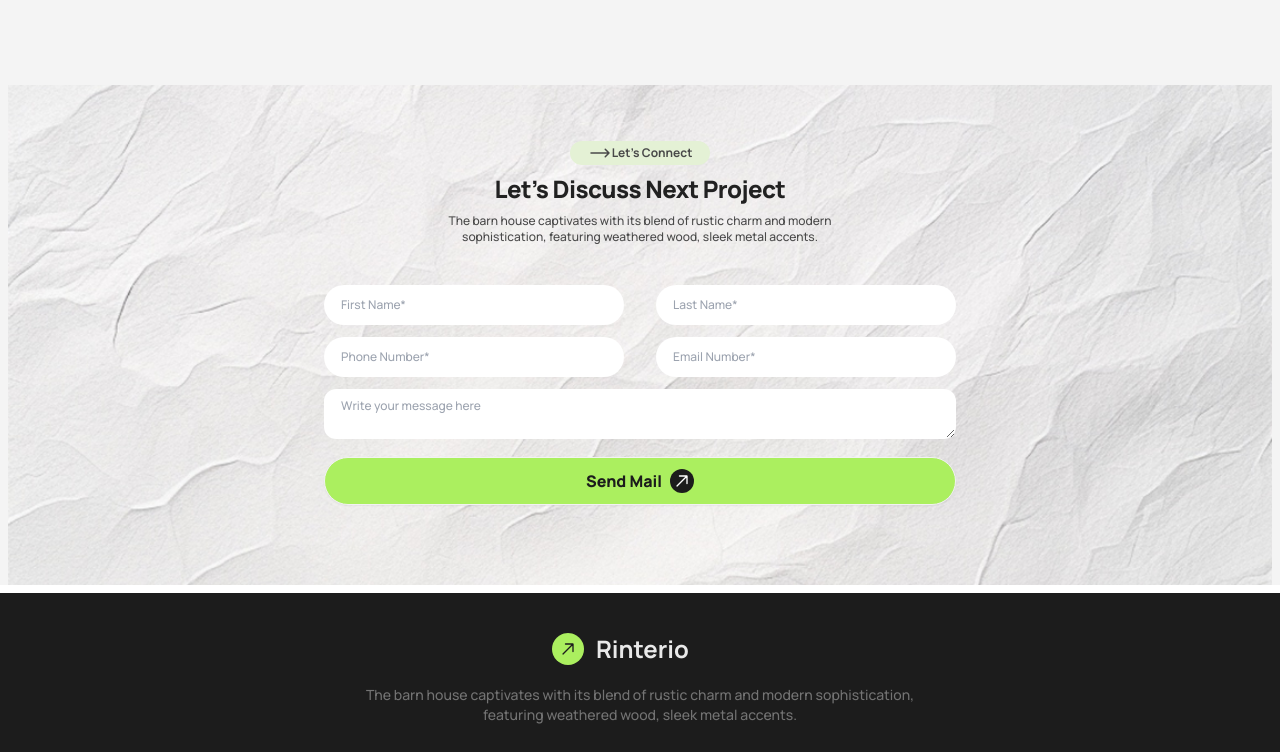
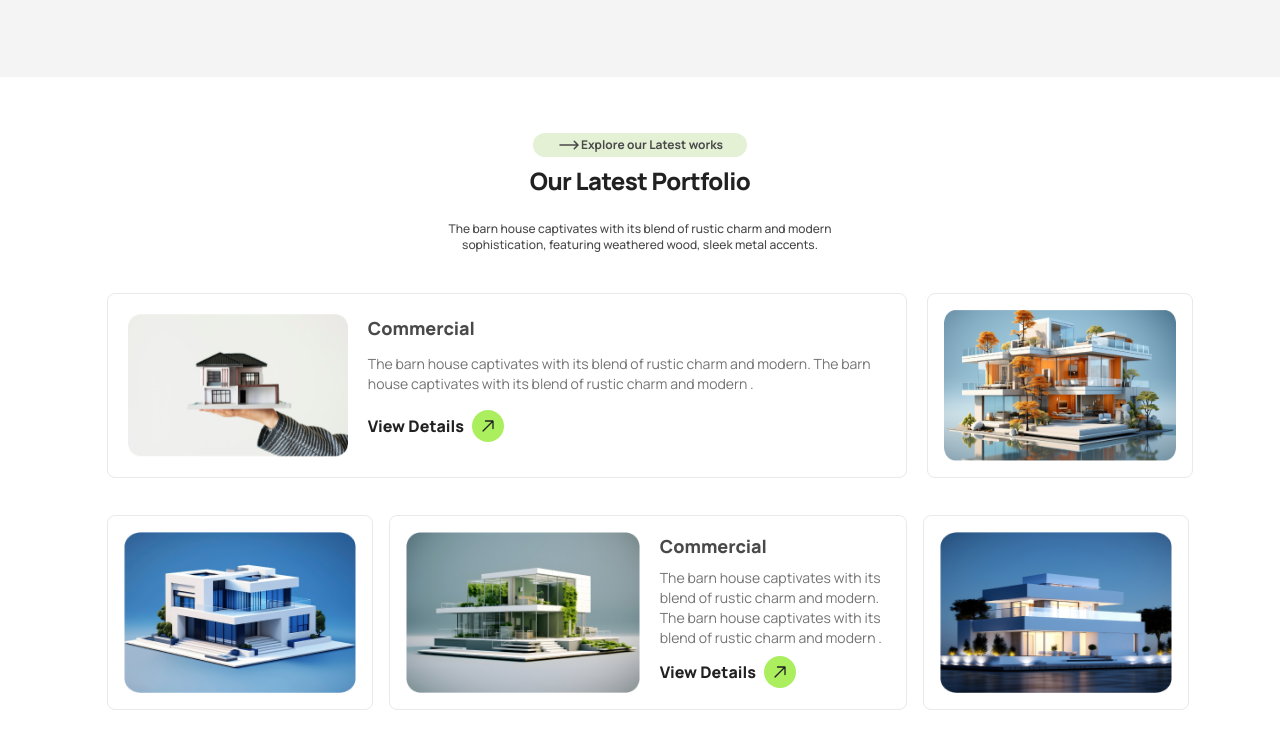
Before and after one commit to shravantidas/assignment3_repo, a plain HTML site: page index.html in a window 1280 px wide. Shown: the part 1653-2405 px from the top of the page. Drawn offline with nearby package versions, Linux system fonts and the light colour scheme.

Commit message:
latest portfolio part added here

```diff
--- a/index.html
+++ b/index.html
@@ -27,7 +27,7 @@
             darkblack: '#1C1C1C',
             lightblack: '#494949',
             lightlemon: '#d4f6ae',
-            spacesbg:'#f4f4f4'
+            spacesbg: '#f4f4f4'
           }
         }
       }
@@ -120,23 +120,31 @@
       <!-- content-card -->
       <div class="lg:h-5/6">
         <div class="w-3/6 lg:w-2/6 mx-auto lg:ml-5">
-        <h6 class=" flex items-center justify-center text-[#494949] font-bold bg-white w-4/6 mx-auto py-2 lg:py-1 rounded-full text-sm mb-1">
-          <svg xmlns="http://www.w3.org/2000/svg" fill="none" viewBox="0 0 24 24" stroke-width="1.5" stroke="currentColor" class="size-6">
+          <h6
+            class=" flex items-center justify-center text-[#494949] font-bold bg-white w-4/6 mx-auto py-2 lg:py-1 rounded-full text-sm mb-1">
+            <svg xmlns="http://www.w3.org/2000/svg" fill="none" viewBox="0 0 24 24" stroke-width="1.5"
+              stroke="currentColor" class="size-6">
               <path stroke-linecap="round" stroke-linejoin="round" d="M17.25 8.25 21 12m0 0-3.75 3.75M21 12H3" />
             </svg>
-          About Us</h6>
+            About Us
+          </h6>
         </div>
 
         <div class=" lg:ml-14 mx-5">
-           <h2 class="text-center lg:text-left lg:w-4/6 text-3xl font-black mb-3 text-[#212121] tracking-tight mt-5 lg:mt-0">We design thoughtful, liveable spaces</h2>
-           <p class="text-center lg:text-left font-bold lg:font-medium text-[#494949] text-base lg:text-xs w-full  mx-auto pb-10">The barn house captivates with its blend of rustic charm and
+          <h2
+            class="text-center lg:text-left lg:w-4/6 text-3xl font-black mb-3 text-[#212121] tracking-tight mt-5 lg:mt-0">
+            We design thoughtful, liveable spaces</h2>
+          <p
+            class="text-center lg:text-left font-bold lg:font-medium text-[#494949] text-base lg:text-xs w-full  mx-auto pb-10">
+            The barn house captivates with its blend of rustic charm and
             modern sophistication, featuring weathered wood, sleek metal accents.</p>
           <div class="card bg-white text-primary-content w-full px-10  rounded-lg py-3">
             <div class="bg-white flex items-center justify-center gap-4">
-                <img class="w-10"src="assets/commercial.png" alt="">
+              <img class="w-10" src="assets/commercial.png" alt="">
               <div class="w-11/12">
                 <h6 class="text-[#494949] font-extrabold text-lg">Commercial</h6>
-                  <p class="text-[#737373] text-sm font-medium lg:w-5/6">The barn house captivates with its blend of rustic charm and modern.</p>
+                <p class="text-[#737373] text-sm font-medium lg:w-5/6">The barn house captivates with its blend of
+                  rustic charm and modern.</p>
               </div>
             </div>
           </div>
@@ -145,7 +153,8 @@
               <img class="w-10" src="assets/residential.png" alt="">
               <div class="w-11/12">
                 <h6 class="text-[#494949] font-extrabold text-lg">Residential</h6>
-                  <p class="text-[#737373] text-sm font-medium w-5/6">The barn house captivates with its blend of rustic charm and modern.</p>
+                <p class="text-[#737373] text-sm font-medium w-5/6">The barn house captivates with its blend of rustic
+                  charm and modern.</p>
               </div>
             </div>
           </div>
@@ -161,67 +170,161 @@
     <!-- our work section part added here -->
     <div class="mx-auto w-full lg:w-5/6 pt-16 lg:pt-5 pb-20">
       <div class="w-full lg:w-2/6 mx-auto px-1 lg:px-0">
-          <h6 class=" flex items-center justify-center text-[#494949] font-extrabold lg:font-bold bg-white w-4/6 lg:w-2/6 mx-auto  rounded-full  text-xl lg:text-xs">
-            <svg xmlns="http://www.w3.org/2000/svg" fill="none" viewBox="0 0 24 24" stroke-width="1.5" stroke="currentColor" class="size-6">
+        <h6
+          class=" flex items-center justify-center text-[#494949] font-extrabold lg:font-bold bg-white w-4/6 lg:w-2/6 mx-auto  rounded-full  text-xl lg:text-xs">
+          <svg xmlns="http://www.w3.org/2000/svg" fill="none" viewBox="0 0 24 24" stroke-width="1.5"
+            stroke="currentColor" class="size-6">
             <path stroke-linecap="round" stroke-linejoin="round" d="M17.25 8.25 21 12m0 0-3.75 3.75M21 12H3" />
           </svg>
-            How we works</h6>
+          How we works
+        </h6>
       </div>
-           <h3 class=" text-3xl lg:text-2xl font-black tracking-tight text-[#212121] w-4/6 lg:w-2/6 mx-auto text-center my-4 lg:my-2">Our Works Process</h3>
-           <p class="text-center font-bold lg:font-medium text-[#494949] text-base lg:text-xs w-full lg:w-2/6 mx-auto pb-10">The barn house captivates with its blend of rustic charm and modern sophistication, featuring weathered wood, sleek metal accents.</p>
+      <h3
+        class=" text-3xl lg:text-2xl font-black tracking-tight text-[#212121] w-4/6 lg:w-2/6 mx-auto text-center my-4 lg:my-2">
+        Our Works Process</h3>
+      <p class="text-center font-bold lg:font-medium text-[#494949] text-base lg:text-xs w-full lg:w-2/6 mx-auto pb-10">
+        The barn house captivates with its blend of rustic charm and modern sophistication, featuring weathered wood,
+        sleek metal accents.</p>
 
       <div class="grid grid-cols-1 lg:grid-cols-4 w-full lg:w-5/6 mx-auto">
         <div class="bg-[#E7C1D3] p-7 lg:p-4 rounded-xl lg:rounded-lg w-5/6 lg:w-5/6 mx-auto mb-5">
           <img src="assets/concept.png" class="w-10 pt-3" alt="">
           <h6 class="text-2xl lg:text-sm font-black lg:font-extrabold text-[#1C1C1C] py-2">Concept</h6>
-                <p class=" text-base lg:text-xs text-[#494949] font-medium">The barn house captivates with its blend of rustic charm and modern.</p>
+          <p class=" text-base lg:text-xs text-[#494949] font-medium">The barn house captivates with its blend of rustic
+            charm and modern.</p>
         </div>
         <div class="bg-[#EFDA6E] p-7 lg:p-4 rounded-xl lg:rounded-lg w-5/6 lg:w-5/6 mx-auto mb-5">
           <img src="assets/flow-chart.png" class="w-10 pt-3" alt="">
           <h6 class="text-2xl lg:text-sm font-black lg:font-extrabold text-[#1C1C1C] py-2">Design Process</h6>
-                <p class="text-base lg:text-xs text-[#494949] font-medium">The barn house captivates with its blend of rustic charm and modern.</p>
+          <p class="text-base lg:text-xs text-[#494949] font-medium">The barn house captivates with its blend of rustic
+            charm and modern.</p>
         </div>
         <div class="bg-[#A4DAC3] p-7 lg:p-4 rounded-xl lg:rounded-lg w-5/6 lg:w-5/6 mx-auto mb-5">
           <img src="assets/vision.png" class="w-10 pt-3" alt="">
           <h6 class="text-2xl lg:text-sm font-black lg:font-extrabold text-[#1C1C1C] py-2">Supervision</h6>
-                <p class="text-base lg:text-xs text-[#494949] font-medium">The barn house captivates with its blend of rustic charm and modern.</p>
+          <p class="text-base lg:text-xs text-[#494949] font-medium">The barn house captivates with its blend of rustic
+            charm and modern.</p>
         </div>
         <div class="bg-[#77AAEA] p-7 lg:p-4 rounded-xl lg:rounded-lg w-5/6 lg:w-5/6 mx-auto mb-5">
           <img src="assets/budget-planning.png" class="w-10 pt-3" alt="">
           <h6 class="text-2xl lg:text-sm font-black lg:font-extrabold text-[#1C1C1C] py-2">Budget Planning</h6>
-                <p class="text-base lg:text-xs text-[#494949] font-medium">The barn house captivates with its blend of rustic charm and modern.</p>
+          <p class="text-base lg:text-xs text-[#494949] font-medium">The barn house captivates with its blend of rustic
+            charm and modern.</p>
         </div>
       </div>
+    </div>
+
+    <!-- latest portfolio part added here -->
+    <div class="bg-white pb-14">
+      <div class="w-full lg:w-2/6 mx-auto px-1 lg:px-0 pt-14">
+        <h6
+          class="flex items-center justify-center text-[#494949] font-extrabold lg:font-bold bg-[#e4f1d5] w-4/6 lg:w-3/6 mx-auto  rounded-full  text-xl lg:text-xs">
+          <svg xmlns="http://www.w3.org/2000/svg" fill="none" viewBox="0 0 24 24" stroke-width="1.5"
+            stroke="currentColor" class="size-6">
+            <path stroke-linecap="round" stroke-linejoin="round" d="M17.25 8.25 21 12m0 0-3.75 3.75M21 12H3" />
+          </svg>
+          Explore our Latest works
+        </h6>
+      </div>
+      <h3
+        class=" text-3xl lg:text-2xl font-black tracking-tight text-[#212121] w-4/6 lg:w-2/6 mx-auto text-center my-4 lg:my-2">
+        Our Latest Portfolio</h3>
+      <p
+        class="text-center font-bold lg:font-medium text-[#494949] text-base lg:text-xs w-full lg:w-2/6 mx-auto pt-4 pb-10">
+        The barn house captivates with its blend of rustic charm and modern sophistication, featuring weathered wood,
+        sleek metal accents.</p>
+
+      <div class="w-full lg:w-5/6 mx-auto ">
+        <div class=" grid grid-cols-1 lg:grid-cols-4">
+          <div class="mx-4 lg:mx-0 lg:flex lg:col-span-3 border border-[#E9E9E9] rounded-lg p-2 lg:p-5 h-full lg:h-5/6">
+            <img class="w-full lg:w-3/6 lg:h-full h-3/6 lg:mr-5" src="assets/img1.png" alt="">
+            <div>
+              <h6 class=" mt-6 lg:mt-0 text-xl lg:text-lg text-[#494949] font-extrabold">Commercial</h6>
+              <p class="text-sm text-[#737373] mt-3 mb-4">The barn house captivates with its blend of rustic charm and
+                modern. The barn house captivates with its blend of rustic charm and modern .</p>
+              <h5 class="flex items-center text-[#212121] text-base font-extrabold">View Details
+                <svg xmlns="http://www.w3.org/2000/svg" fill="none" viewBox="0 0 24 24" stroke-width="2"
+                  stroke="currentColor" class="w-8 p-2 bg-lemon rounded-full lg:font-extrabold mx-2">
+                  <path stroke-linecap="round" stroke-linejoin="round" d="m4.5 19.5 15-15m0 0H8.25m11.25 0v11.25" />
+                </svg>
+              </h5>
+            </div>
+          </div>
+
+          <div
+            class=" mx-auto lg:mx-0 lg:ml-5 border border-[#E9E9E9] rounded-lg p-4 lg:h-5/6  w-5/6 lg:w-full mt-4 lg:mt-0">
+            <img class="w-full  h-full" src="assets/img2.png" alt="">
+          </div>
+        </div>
+
+        <div class="grid grid-cols-4">
+          <div class=" border border-[#E9E9E9] rounded-lg p-4 h-5/6 w-full">
+            <img class="h-full w-full" src="assets/img3.png" alt="">
+          </div>
+          <div class="ml-4 flex col-span-2 border border-[#E9E9E9] rounded-lg p-4 h-5/6 mb-5">
+            <img class="h-full mr-5" src="assets/img4.png" alt="">
+            <div>
+              <h6 class="text-lg text-[#494949] font-extrabold">Commercial</h6>
+              <p class="text-sm text-[#737373] mt-2 mb-2">The barn house captivates with its blend of rustic charm and
+                modern. The barn house captivates with its blend of rustic charm and modern .</p>
+              <h5 class="flex items-center text-[#212121] text-base font-extrabold">View Details
+                <svg xmlns="http://www.w3.org/2000/svg" fill="none" viewBox="0 0 24 24" stroke-width="2"
+                  stroke="currentColor" class="w-8 p-2 bg-lemon rounded-full lg:font-extrabold mx-2">
+                  <path stroke-linecap="round" stroke-linejoin="round" d="m4.5 19.5 15-15m0 0H8.25m11.25 0v11.25" />
+                </svg>
+              </h5>
+            </div>
+          </div>
+
+          <div class="ml-4  border border-[#E9E9E9] rounded-lg p-4 h-5/6 w-full">
+            <img class="h-full w-full" src="assets/img5.png" alt="">
+          </div>
+        </div>
+      </div>
+
     </div>
 
     <!-- discuss next project part added here -->
     <div class="bg-fixed bg-center bg-no-repeat bg-cover m-2" style="background-image: url(assets/bg.jpg)">
       <div class="w-full lg:w-2/6 mx-auto px-1 lg:px-0 pt-14">
-              <h6 class="flex items-center justify-center text-[#494949] font-extrabold lg:font-bold bg-[#e4f1d5] w-4/6 lg:w-2/6 mx-auto  rounded-full  text-xl lg:text-xs">
-                <svg xmlns="http://www.w3.org/2000/svg" fill="none" viewBox="0 0 24 24" stroke-width="1.5" stroke="currentColor" class="size-6">
+        <h6
+          class="flex items-center justify-center text-[#494949] font-extrabold lg:font-bold bg-[#e4f1d5] w-4/6 lg:w-2/6 mx-auto  rounded-full  text-xl lg:text-xs">
+          <svg xmlns="http://www.w3.org/2000/svg" fill="none" viewBox="0 0 24 24" stroke-width="1.5"
+            stroke="currentColor" class="size-6">
             <path stroke-linecap="round" stroke-linejoin="round" d="M17.25 8.25 21 12m0 0-3.75 3.75M21 12H3" />
           </svg>
-                Let’s Connect</h6>
+          Let’s Connect
+        </h6>
       </div>
-                <h3 class=" text-3xl lg:text-2xl font-black tracking-tight text-[#212121] w-4/6 lg:w-2/6 mx-auto text-center my-4 lg:my-2">Let’s Discuss Next Project</h3>
-           <p class="text-center font-bold lg:font-medium text-[#494949] text-base lg:text-xs w-full lg:w-2/6 mx-auto pb-10">The barn house captivates with its blend of rustic charm and modern sophistication, featuring weathered wood, sleek metal accents.</p>
+      <h3
+        class=" text-3xl lg:text-2xl font-black tracking-tight text-[#212121] w-4/6 lg:w-2/6 mx-auto text-center my-4 lg:my-2">
+        Let’s Discuss Next Project</h3>
+      <p class="text-center font-bold lg:font-medium text-[#494949] text-base lg:text-xs w-full lg:w-2/6 mx-auto pb-10">
+        The barn house captivates with its blend of rustic charm and modern sophistication, featuring weathered wood,
+        sleek metal accents.</p>
 
       <div class="w-5/6 lg:w-3/6 mx-auto">
         <div class="lg:flex mb-3">
-                  <input type="text" placeholder="First Name*" class="input w-full lg:w-3/6 h-10 rounded-full mb-5 lg:mb-0 lg:mr-8 text-[#A0A0A0] text-sm lg:text-xs font-medium" />
-                  <input type="text" placeholder="Last Name*" class="input w-full lg:w-3/6 h-10 rounded-full mb-5 lg:mb-0 text-[#A0A0A0] text-sm lg:text-xs font-medium" />
+          <input type="text" placeholder="First Name*"
+            class="input w-full lg:w-3/6 h-10 rounded-full mb-5 lg:mb-0 lg:mr-8 text-[#A0A0A0] text-sm lg:text-xs font-medium" />
+          <input type="text" placeholder="Last Name*"
+            class="input w-full lg:w-3/6 h-10 rounded-full mb-5 lg:mb-0 text-[#A0A0A0] text-sm lg:text-xs font-medium" />
         </div>
         <div class="lg:flex mb-3">
-                  <input type="number" placeholder="Phone Number*" class="input w-full lg:w-3/6 h-10 mb-5 lg:mb-0 rounded-full lg:mr-8 text-[#A0A0A0] text-sm lg:text-xs font-medium" />
-                  <input type="email" placeholder="Email Number*" class="input w-full lg:w-3/6 h-10 rounded-full mb-5 lg:mb-0 text-[#A0A0A0] text-sm lg:text-xs font-medium" />
+          <input type="number" placeholder="Phone Number*"
+            class="input w-full lg:w-3/6 h-10 mb-5 lg:mb-0 rounded-full lg:mr-8 text-[#A0A0A0] text-sm lg:text-xs font-medium" />
+          <input type="email" placeholder="Email Number*"
+            class="input w-full lg:w-3/6 h-10 rounded-full mb-5 lg:mb-0 text-[#A0A0A0] text-sm lg:text-xs font-medium" />
         </div>
         <div>
-                  <textarea class="textarea rounded-xl w-full text-[#A0A0A0] text-sm lg:text-xs font-medium" placeholder="Write your message here"></textarea>
+          <textarea class="textarea rounded-xl w-full text-[#A0A0A0] text-sm lg:text-xs font-medium"
+            placeholder="Write your message here"></textarea>
         </div>
         <div class=" mt-5 lg:mt-3 pb-20">
           <button class="btn bg-lemon text-[#1C1C1C] font-extrabold rounded-full w-full text-xl lg:text-base">Send Mail
             <svg xmlns="http://www.w3.org/2000/svg" fill="none" viewBox="0 0 24 24" stroke-width="2"
-                      stroke="currentColor" class=" lg:w-6 w-8 lg:p-1 p-2 rounded-full font-extrabold bg-[#1C1C1C] text-[white]">
+              stroke="currentColor"
+              class=" lg:w-6 w-8 lg:p-1 p-2 rounded-full font-extrabold bg-[#1C1C1C] text-[white]">
               <path stroke-linecap="round" stroke-linejoin="round" d="m4.5 19.5 15-15m0 0H8.25m11.25 0v11.25" />
             </svg>
           </button>
@@ -234,19 +337,21 @@
     <footer class="w-full bg-[#1C1C1C] text-primary-content pt-10 px-8 py-10 pb-20  lg:p-10">
       <aside class="lg:w-3/6 lg:mx-auto">
         <div class=" flex items-center mb-5 w-4/6 lg:w-2/6 mx-auto">
-          <svg xmlns="http://www.w3.org/2000/svg" fill="none" viewBox="0 0 24 24" stroke-width="2"
-            stroke="currentColor" class="w-8 p-2 bg-lemon text-[#1C1C1C] rounded-full lg:font-extrabold mx-4 lg:mx-3 ">
+          <svg xmlns="http://www.w3.org/2000/svg" fill="none" viewBox="0 0 24 24" stroke-width="2" stroke="currentColor"
+            class="w-8 p-2 bg-lemon text-[#1C1C1C] rounded-full lg:font-extrabold mx-4 lg:mx-3 ">
             <path stroke-linecap="round" stroke-linejoin="round" d="m4.5 19.5 15-15m0 0H8.25m11.25 0v11.25" />
           </svg>
 
           <h3 class=" text-3xl lg:text-2xl font-bold text-[#E9E9E9]">Rinterio</h3>
         </div>
         <p class="font-bold text-[#737373] font-medium text-lg lg:text-sm w-5/6 mx-auto lg:w-full text-center">
-          The barn house captivates with its blend of rustic charm and modern sophistication, featuring weathered wood, sleek metal accents.
+          The barn house captivates with its blend of rustic charm and modern sophistication, featuring weathered wood,
+          sleek metal accents.
         </p>
       </aside>
       <div class="w-2/6 lg:w-4/6 mx-auto">
-            <ul class="font-medium text-lg text-center lg:text-xs text-[#E9E9E9] lg:flex items-center lg:space-x-28 lg:my-12 lg:ml-16">
+        <ul
+          class="font-medium text-lg text-center lg:text-xs text-[#E9E9E9] lg:flex items-center lg:space-x-28 lg:my-12 lg:ml-16">
           <li class="my-2"><a href="">Home</a></li>
           <li class="my-2"><a href="">Services</a></li>
           <li class="my-2"><a href="">Portfolio</a></li>
@@ -255,7 +360,8 @@
         </ul>
       </div>
       <div class="w-full lg:w-1/6 mt-8 lg:mt-4 flex items-center mx-auto">
-          <a class="w-full btn bg-[#ABEF5F] text-sm text-[#1C1C1C] font-extrabold rounded-full pt-2 pb-2 border-none">Book Consult
+        <a class="w-full btn bg-[#ABEF5F] text-sm text-[#1C1C1C] font-extrabold rounded-full pt-2 pb-2 border-none">Book
+          Consult
           <svg xmlns="http://www.w3.org/2000/svg" fill="none" viewBox="0 0 24 24" stroke-width="2" stroke="currentColor"
             class=" w-8 p-2 rounded-full font-extrabold bg-[#1C1C1C] text-white">
             <path stroke-linecap="round" stroke-linejoin="round" d="m4.5 19.5 15-15m0 0H8.25m11.25 0v11.25" />
```
Lines whose indentation alone changed are shown as unchanged.
